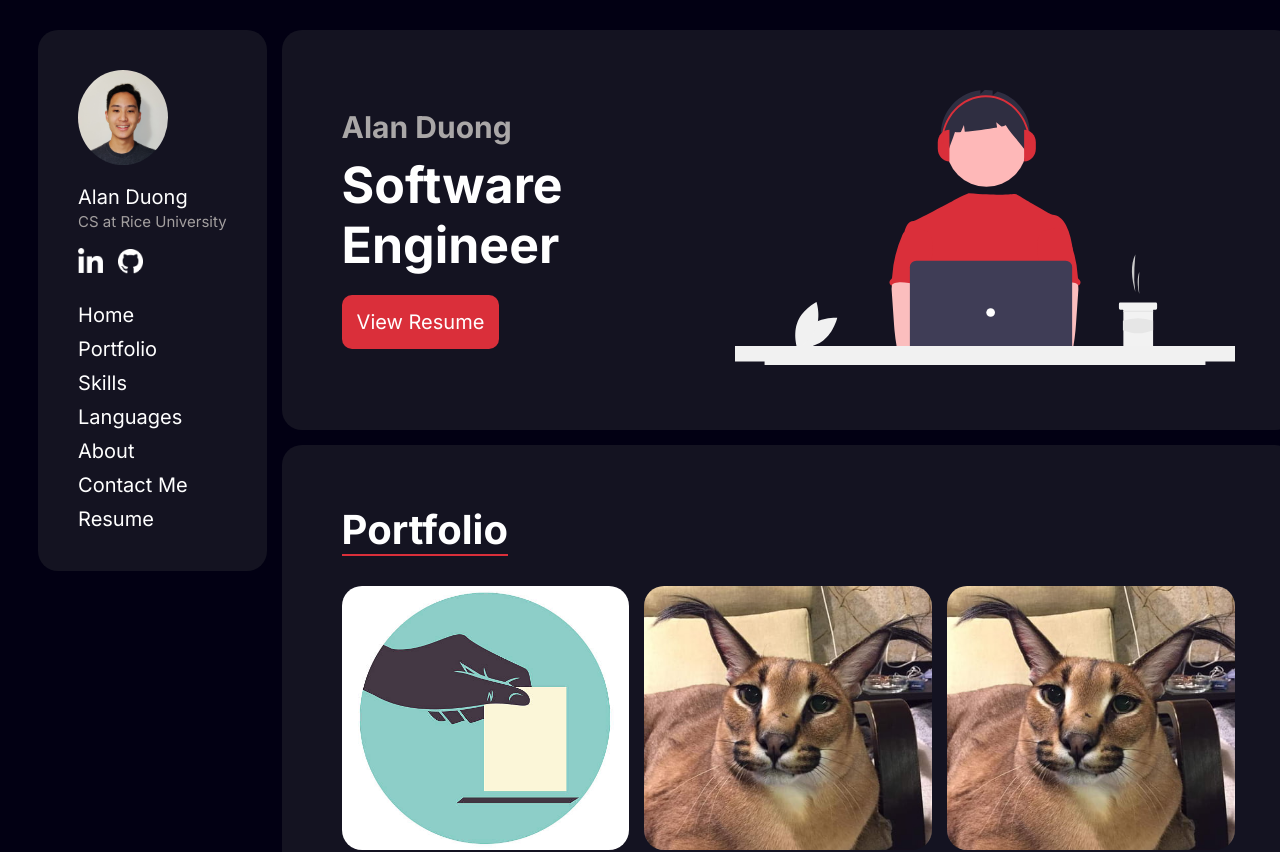
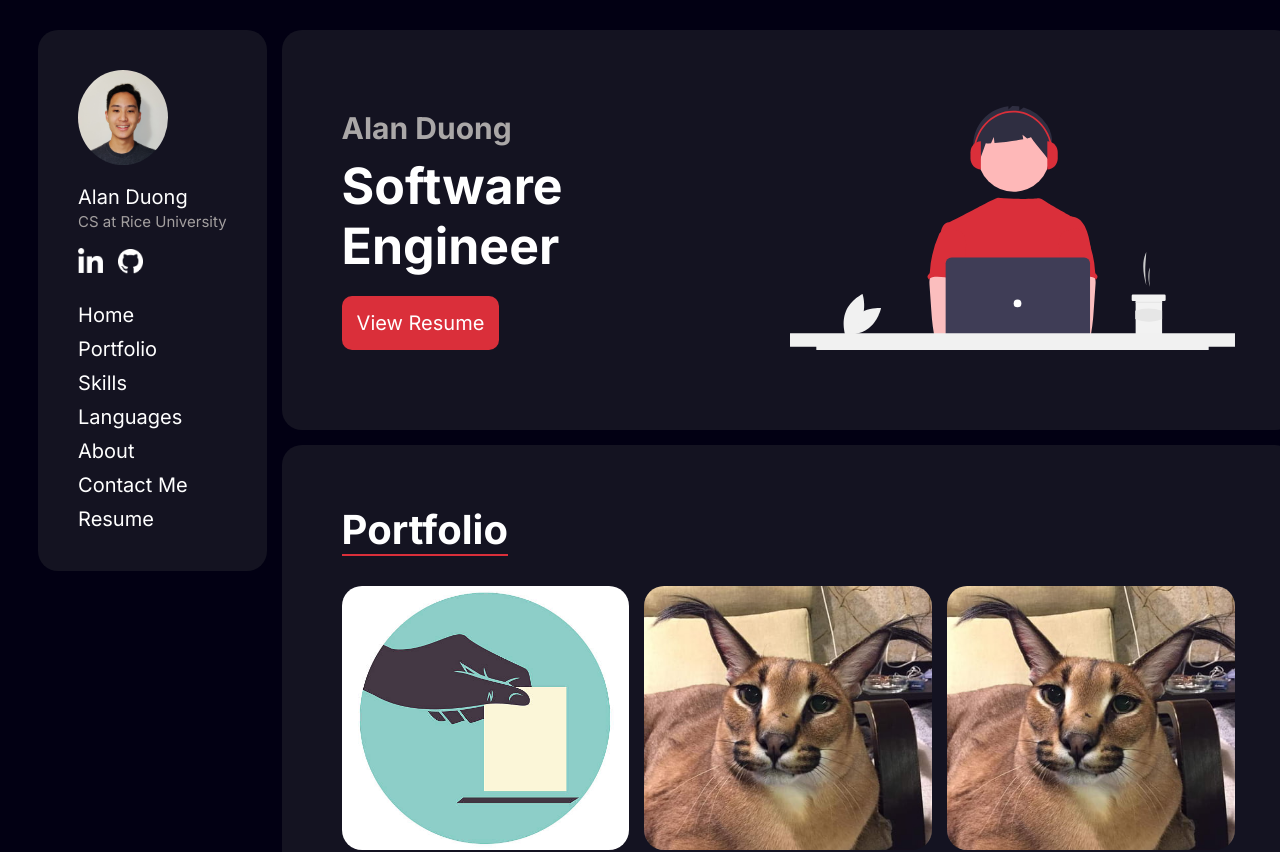
Before and after one commit to AlanDuong07/AlanDuong07.github.io, a React (Create React App) app: page / in a window 1280 px wide. Shown: the top 852 px of the page. Built offline with nearby package versions, Linux system fonts and the light colour scheme.

Commit message:
completed deployment to github pages  added responsiveness to intro image  added fix to homepage container for temp mobile view fix

```diff
--- a/package.json
+++ b/package.json
@@ -1,6 +1,6 @@
 {
   "name": "AlanDuong07.github.io",
-  "homepage": "http://AlanDuong07.github.io/AlanDuong07.github.io",
+  "homepage": "http://AlanDuong07.github.io/",
   "version": "0.1.0",
   "private": true,
   "dependencies": {
--- a/src/styles/components.scss
+++ b/src/styles/components.scss
@@ -126,11 +126,16 @@ $medium-margin: 45px;
 //HOME PAGE DIVS
 #intro {
     grid-area: intro;
+    display: flex;
+    justify-content: center;
+    align-items: center;
     #intro-wrapper {
         display: flex;
         justify-content: space-between;
         align-items: center;
+        width: 90%;
         margin: $standard-margin $standard-margin;
+        // border: 1px solid red;
         #intro-content {
             display: flex;
             flex-direction: column;
@@ -154,9 +159,11 @@ $medium-margin: 45px;
         }
 
         #intro-image {
-            /* border: 1px solid red; */
+            // border: 1px solid red;
+            width: 50%;
+            min-width: 300px;
             img {
-                width: 500px;
+                width: 100%;
             }
 
         }
--- a/src/styles/layout.scss
+++ b/src/styles/layout.scss
@@ -3,6 +3,7 @@
     justify-content: center;
     /* border: 1px solid white; */
     margin: 0 auto;
+    min-width: 1024px;
     max-width: 1440px;
     height: auto;
 
```
Also changed, not shown: 6 other files (tests, documents, lock files or other folders).
